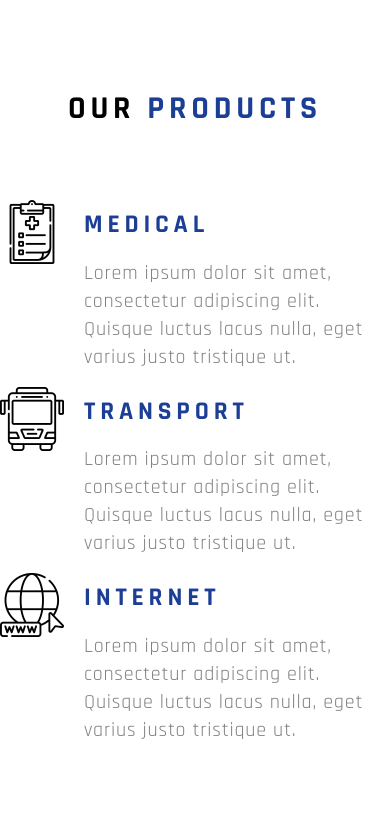
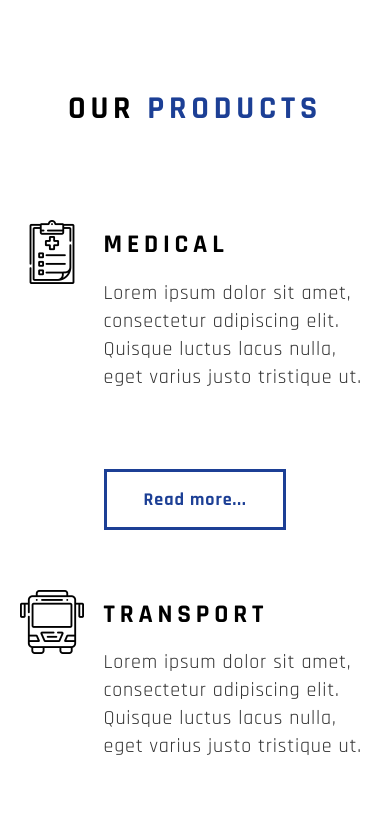
Before and after one commit to giulianoooas/Radcom, a React (Create React App) app: page /#/home in a window 390 px wide. Shown: the part 7320-8142 px from the top of the page. Built offline with nearby package versions, Linux system fonts and the light colour scheme.

Commit message:
update product page

```diff
--- a/src/components/home-products/home-products.component.css
+++ b/src/components/home-products/home-products.component.css
@@ -6,8 +6,8 @@
   bottom: 104px;
 }
 #products .svgcolor-light > path {
-    fill: #D1CD4D;
-    stroke: #D1CD4D;
+  fill: #d1cd4d;
+  stroke: #d1cd4d;
   stroke-width: 0;
 }
 
@@ -21,6 +21,7 @@
   letter-spacing: 1px;
   padding: 14px 36px;
   margin-top: 62px;
+  margin-bottom: 1rem;
   -webkit-transition: all 0.4s ease-in-out;
   transition: all 0.4s ease-in-out;
 }
@@ -30,3 +31,61 @@
   color: #fff;
   border-color: transparent;
 }
+
+#products .icon {
+  color: #ffffff;
+  font-size: 42px;
+  padding-right: 14px;
+}
+
+#products p {
+  color: #333;
+}
+
+.products-container {
+  width: 100%;
+}
+
+.dark {
+  color: black;
+}
+
+.center {
+  display: grid;
+  place-items: center;
+}
+
+#products .button:hover {
+  font-weight: 500;
+}
+
+.home-product-container-row {
+  flex-wrap: nowrap;
+  display: flex;
+  flex-direction: row;
+  justify-content: space-around;
+  width: 100%;
+}
+
+@media screen and (max-width: 1000px) {
+  .home-product-container-row {
+    width: 100% !important;
+    flex-direction: column;
+    align-items: center;
+    margin-bottom: 0 !important;
+    margin-top: 0 !important;
+  }
+
+  .home-product-container-row-element {
+    display: flex;
+    flex-direction: column;
+    margin-bottom: 1.5rem;
+    width: 70%;
+  }
+}
+
+@media screen and (max-width: 700px) {
+  .home-product-container-row-element {
+    width: 90%;
+  }
+}
--- a/src/components/home-products/home-prouducts.component.js
+++ b/src/components/home-products/home-prouducts.component.js
@@ -6,7 +6,7 @@ import Image from "../app-image/app-image-component";
 export const HomeProducts = () => {
   return (
     <section id="products" style={style}>
-      <div className="container">
+      <div className="products-container">
         <div className="row">
           <svg
             className="svgcolor-light"
@@ -27,11 +27,14 @@ export const HomeProducts = () => {
         </div>
 
         {services.map((row, idxRow) => (
-          <div className="container padz reveal" key={`row${idxRow}`}>
-            <div className="row">
+          <div
+            className="padz reveal home-feature-components-container"
+            key={`row${idxRow}`}
+          >
+            <div className="home-product-container-row">
               {row.map((service, idxService) => (
                 <div
-                  className="col-md-4 col-sm-6"
+                  className="on-hover home-product-container-row-element"
                   key={`row${idxRow}-service${idxService}`}
                 >
                   <div className="media wow fadeInUp" data-wow-delay="0.4s">
@@ -44,9 +47,16 @@ export const HomeProducts = () => {
                         />
                       </div>
                       <div className="media-body">
-                        <h2 className="media-heading strong-main-color">{service.serviceName}</h2>
+                        <h2 className="media-heading">
+                          <b>{service.serviceName}</b>
+                        </h2>
                         <p>{service.description}</p>
                       </div>
+                    </div>
+                    <div className="clearfix text-center col-md-12 col-sm-12 button">
+                      <Link to={"/services"} className="btn smoothScroll">
+                        Read more...
+                      </Link>
                     </div>
                   </div>
                 </div>
@@ -56,7 +66,7 @@ export const HomeProducts = () => {
         ))}
 
         <div className="clearfix text-center col-md-12 col-sm-12">
-          <Link to={"https://macarieeee.github.io/RadcomProductsPage/"} className="btn btn-default smoothScroll">
+          <Link to={"/services"} className="btn btn-default smoothScroll">
             More about Our Products
           </Link>
         </div>
```
Lines whose indentation alone changed are shown as unchanged.
